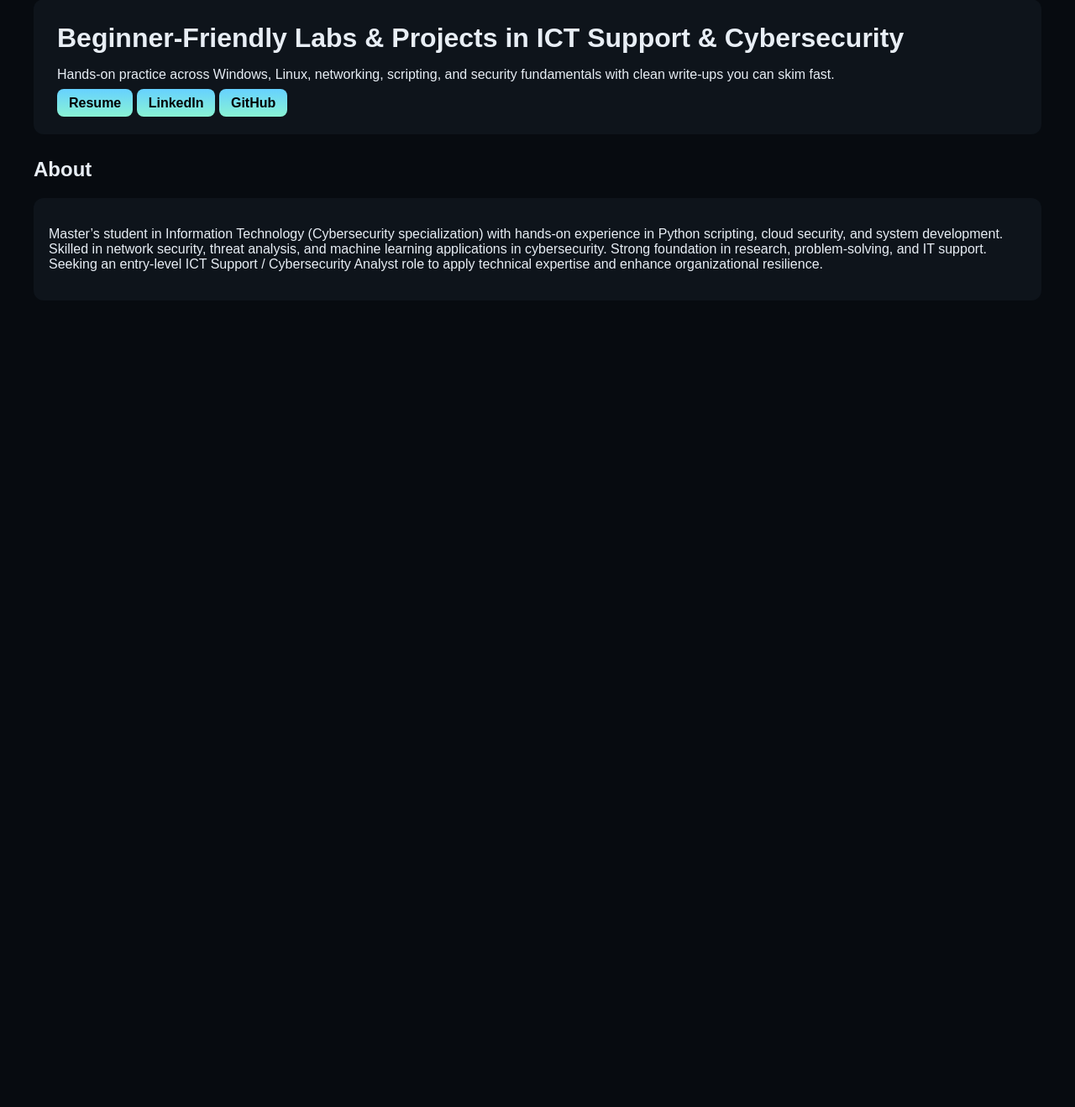
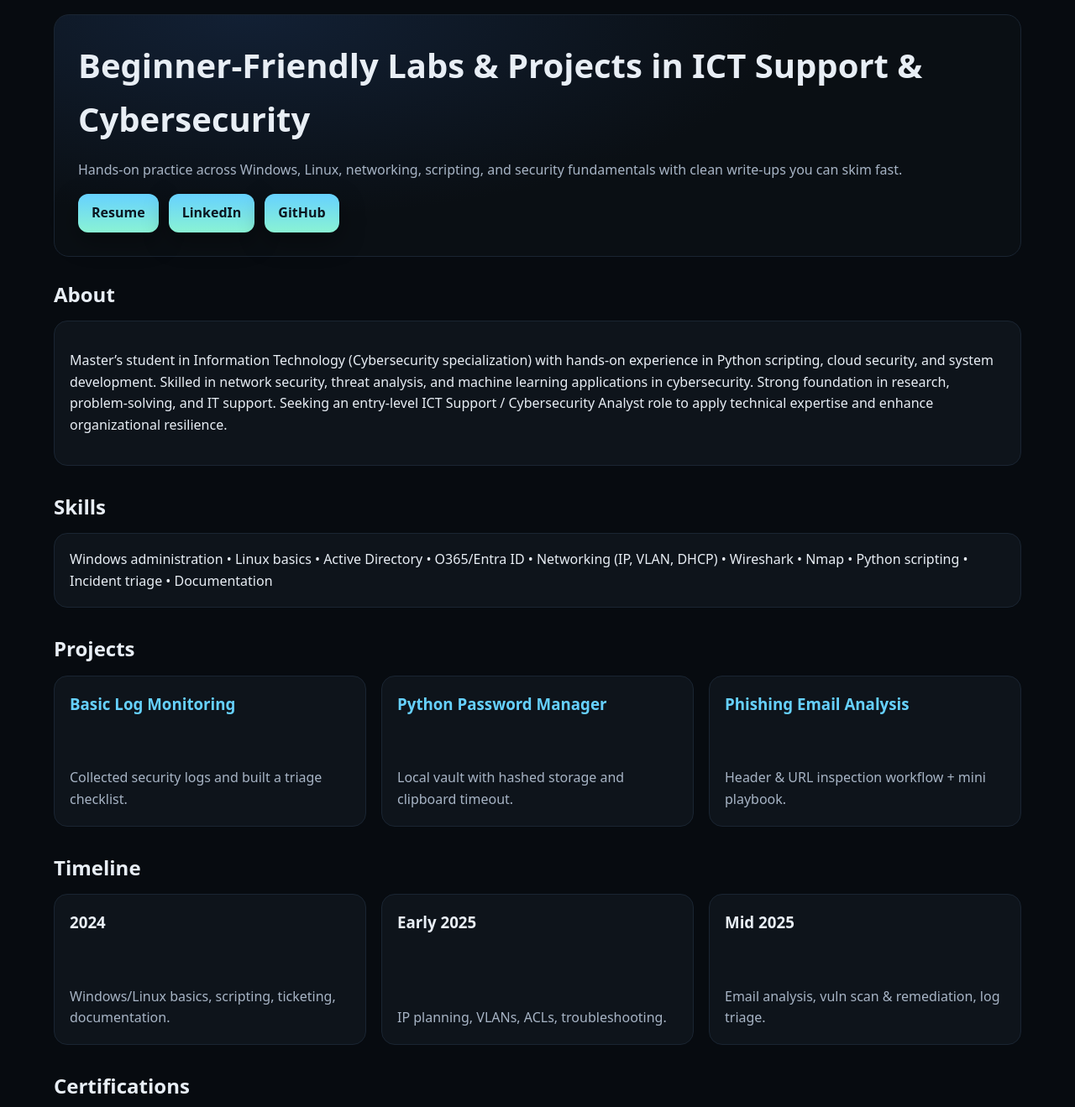
Before and after one commit to saidayakar-cyber/cyber, a plain HTML site: page index.html in a window 1280 px wide. Shown: the part 83-1402 px from the top of the page at 84% size. Before the commit the page ends 800 px from the top, so only its background shows below. Drawn offline with Linux system fonts and the light colour scheme.

Commit message:
Add files via upload

```diff
--- a/assets/style.css
+++ b/assets/style.css
@@ -1,13 +1,36 @@
 
-:root{--bg:#070b10;--surface:#0e141b;--text:#e8eef5;--accent:#66d1ff;--accent2:#8af3d4;--border:#1a2532;}
-body{margin:0;background:var(--bg);color:var(--text);font-family:sans-serif;}
+:root{
+  --bg:#070b10;--surface:#0e141b;--surface-2:#101724;
+  --text:#e8eef5;--muted:#a7b4c5;--border:#1a2532;
+  --accent:#66d1ff;--accent2:#8af3d4;--shadow:0 10px 30px rgba(0,0,0,.35);
+}
+*{box-sizing:border-box}
+html,body{margin:0;padding:0;background:var(--bg);color:var(--text);
+  font-family:ui-sans-serif,system-ui,-apple-system,Segoe UI,Roboto,Helvetica,Arial;line-height:1.6}
+a{color:var(--accent);text-decoration:none}
+a:hover{text-decoration:underline}
 .container{max-width:1200px;margin:0 auto;padding:24px}
 .nav{display:flex;align-items:center;justify-content:space-between;padding:14px 0}
-.nav .links{display:flex;gap:16px}
-a{color:var(--accent);text-decoration:none}
-.btn{background:linear-gradient(180deg,var(--accent),var(--accent2));color:#000;padding:8px 14px;border-radius:8px;font-weight:bold}
-.hero{background:var(--surface);padding:28px;border-radius:12px;margin-top:12px}
-.hero h1{margin:0 0 8px}
-.section{margin:28px 0}
-.card{background:var(--surface);padding:18px;border-radius:12px}
-.footer{margin-top:32px;padding:16px 0;color:#888;border-top:1px solid var(--border)}
+.nav .links{display:flex;gap:16px;flex-wrap:wrap}
+.nav a{padding:6px 10px;border-radius:10px}
+.nav a:hover{background:rgba(255,255,255,.06);text-decoration:none}
+.btn{display:inline-block;background:linear-gradient(180deg,var(--accent),var(--accent2));color:#0b1620;
+  border-radius:12px;padding:10px 16px;font-weight:800;border:0;box-shadow:var(--shadow)}
+.hero{margin-top:10px;border-radius:18px;background:radial-gradient(80% 120% at 20% 0%, #122034 0%, #0a0f14 70%);
+  padding:28px;border:1px solid var(--border)}
+.hero h1{margin:0 0 8px;font-size:40px}
+.hero p{color:var(--muted)}
+.hero .actions{display:flex;gap:12px;flex-wrap:wrap;margin-top:12px}
+.section{margin:26px 0 30px}
+.section h2{margin:0 0 12px;font-size:24px}
+.card{background:var(--surface);border:1px solid var(--border);border-radius:16px;padding:18px}
+.grid{display:grid;gap:18px}
+.grid.cols-3{grid-template-columns:repeat(3,1fr)}
+.grid.equal{align-items:stretch}
+.grid.equal > a.card,.grid.equal > .card{display:flex;flex-direction:column;justify-content:space-between;min-height:180px;height:100%}
+.grid.equal .card h3{margin:0 0 6px}
+.grid.equal .card p{margin:0;color:var(--muted)}
+.headerbar{display:flex;justify-content:space-between;align-items:center;margin:10px 0 14px}
+.article h1{margin-top:0}
+@media (max-width:1000px){.grid.cols-3{grid-template-columns:1fr 1fr}.hero h1{font-size:34px}}
+@media (max-width:720px){.grid.cols-3{grid-template-columns:1fr}.hero{padding:20px}.hero h1{font-size:28px}}
--- a/index.html
+++ b/index.html
@@ -1,13 +1,14 @@
 <!DOCTYPE html>
 <html lang="en"><head>
   <meta charset="utf-8"><meta name="viewport" content="width=device-width, initial-scale=1">
-  <title>Cyber Portfolio</title>
+  <title>Sai Dayakar Reddy Gollapudi — Portfolio</title>
+  <link rel="icon" href="favicon.ico">
   <link rel="stylesheet" href="assets/style.css">
 </head>
 <body>
 <div class="container">
   <nav class="nav">
-    <div><strong>Sai Dayakar Reddy Gollapudi</strong></div>
+    <div class="brand"><strong>Sai Dayakar Reddy Gollapudi</strong></div>
     <div class="links">
       <a href="#about">About</a>
       <a href="#skills">Skills</a>
@@ -22,9 +23,9 @@
     <h1>Beginner-Friendly Labs & Projects in ICT Support & Cybersecurity</h1>
     <p>Hands-on practice across Windows, Linux, networking, scripting, and security fundamentals with clean write‑ups you can skim fast.</p>
     <div class="actions">
-      <a class="btn" href="resume.pdf" target="_blank">Resume</a>
-      <a class="btn" href="https://www.linkedin.com/in/sai-dayakar-reddy-gollapudi-b2b6651ab/" target="_blank">LinkedIn</a>
-      <a class="btn" href="https://github.com/saidayakar-cyber" target="_blank">GitHub</a>
+      <a class="btn" href="resume.pdf" target="_blank" rel="noopener">Resume</a>
+      <a class="btn" href="https://www.linkedin.com/in/sai-dayakar-reddy-gollapudi-b2b6651ab/" target="_blank" rel="noopener">LinkedIn</a>
+      <a class="btn" href="https://github.com/saidayakar-cyber" target="_blank" rel="noopener">GitHub</a>
     </div>
   </header>
 
@@ -33,6 +34,36 @@
     <div class="card"><p>Master’s student in Information Technology (Cybersecurity specialization) with hands-on experience in Python scripting, cloud security, and system development. Skilled in network security, threat analysis, and machine learning applications in cybersecurity. Strong foundation in research, problem-solving, and IT support. Seeking an entry-level ICT Support / Cybersecurity Analyst role to apply technical expertise and enhance organizational resilience.</p></div>
   </section>
 
+  <section id="skills" class="section">
+    <h2>Skills</h2>
+    <div class="card">Windows administration • Linux basics • Active Directory • O365/Entra ID • Networking (IP, VLAN, DHCP) • Wireshark • Nmap • Python scripting • Incident triage • Documentation</div>
+  </section>
 
+  <section id="projects" class="section">
+    <h2>Projects</h2>
+    <div class="grid cols-3 equal">
+      <a class="card" href="projects/basic-log-monitoring.html"><h3>Basic Log Monitoring</h3><p>Collected security logs and built a triage checklist.</p></a>
+      <a class="card" href="projects/password-manager.html"><h3>Python Password Manager</h3><p>Local vault with hashed storage and clipboard timeout.</p></a>
+      <a class="card" href="projects/phishing-email-analysis.html"><h3>Phishing Email Analysis</h3><p>Header & URL inspection workflow + mini playbook.</p></a>
+    </div>
+  </section>
+
+  <section id="timeline" class="section">
+    <h2>Timeline</h2>
+    <div class="grid cols-3 equal">
+      <div class="card"><h3>2024</h3><p>Windows/Linux basics, scripting, ticketing, documentation.</p></div>
+      <div class="card"><h3>Early 2025</h3><p>IP planning, VLANs, ACLs, troubleshooting.</p></div>
+      <div class="card"><h3>Mid 2025</h3><p>Email analysis, vuln scan & remediation, log triage.</p></div>
+    </div>
+  </section>
+
+  <section id="certs" class="section">
+    <h2>Certifications</h2>
+    <div class="grid cols-3 equal">
+      <div class="card"><h3>CompTIA A+ (in progress)</h3><p>Target 2025</p></div>
+      <div class="card"><h3>Google Cybersecurity (Specialization)</h3><p>Core security concepts, SOC workflows, labs.</p></div>
+      <div class="card"><h3>Microsoft SC‑900 (in progress)</h3><p>Security, Compliance & Identity fundamentals.</p></div>
+    </div>
+  </section>
 </div>
 </body></html>
```
Also changed, not shown: docs/index.html (+11 -11 lines), docs/logwatch.html (+8 -17 lines), docs/password-manager.html (+7 -17 lines), 1 other file.
